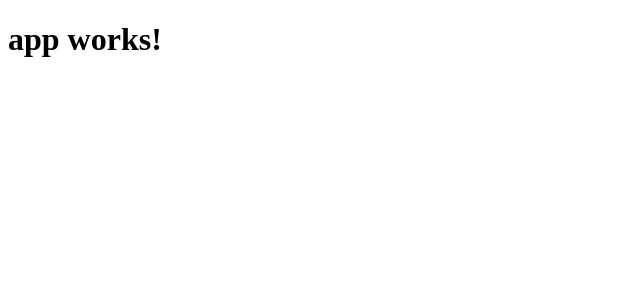
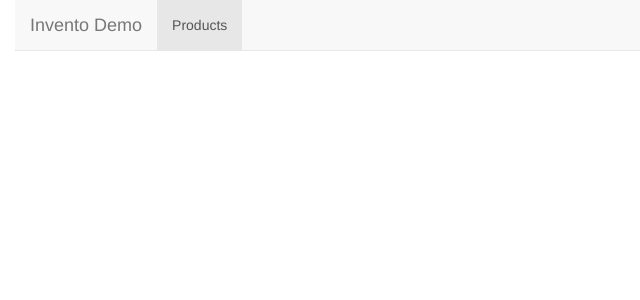
Before and after one commit to aifarfa/ng2-rails-api, an Angular app in the folder client/: page / in a window 1280 px wide. Shown: the top 300 px of the page, without its empty margins (0-640 px from the left). Built offline with nearby package versions, Linux system fonts and the light colour scheme.

Commit message:
add bootstrap layout

```diff
--- a/client/src/app/app.component.html
+++ b/client/src/app/app.component.html
@@ -1,3 +1,16 @@
-<h1>
-  {{title}}
-</h1>
+<nav class="navbar navbar-default navbar-static-top">
+  <div class="container-fluid">
+    <div class="navbar-header">
+      <a class="navbar-brand" href="#">Invento Demo</a>
+    </div>
+    <div>
+      <ul class="nav navbar-nav">
+        <li class="active">
+          <a class="navbar-link" href="#">Products</a>
+        </li>
+      </ul>
+    </div>
+  </div>
+</nav>
+<div class="row">
+</div>
--- a/client/src/index.html
+++ b/client/src/index.html
@@ -7,8 +7,13 @@
 
   <meta name="viewport" content="width=device-width, initial-scale=1">
   <link rel="icon" type="image/x-icon" href="favicon.ico">
+  <!-- Latest compiled and minified CSS -->
+  <link rel="stylesheet" href="https://maxcdn.bootstrapcdn.com/bootstrap/3.3.7/css/bootstrap.min.css" integrity="sha384-BVYiiSIFeK1dGmJRAkycuHAHRg32OmUcww7on3RYdg4Va+PmSTsz/K68vbdEjh4u" crossorigin="anonymous">
+  <script src="https://maxcdn.bootstrapcdn.com/bootstrap/3.3.7/js/bootstrap.min.js" integrity="sha384-Tc5IQib027qvyjSMfHjOMaLkfuWVxZxUPnCJA7l2mCWNIpG9mGCD8wGNIcPD7Txa" crossorigin="anonymous"></script>
 </head>
 <body>
-  <app-root>Loading...</app-root>
+  <div class="container-fluid">
+    <app-root>Loading...</app-root>
+  </div>
 </body>
 </html>
```
